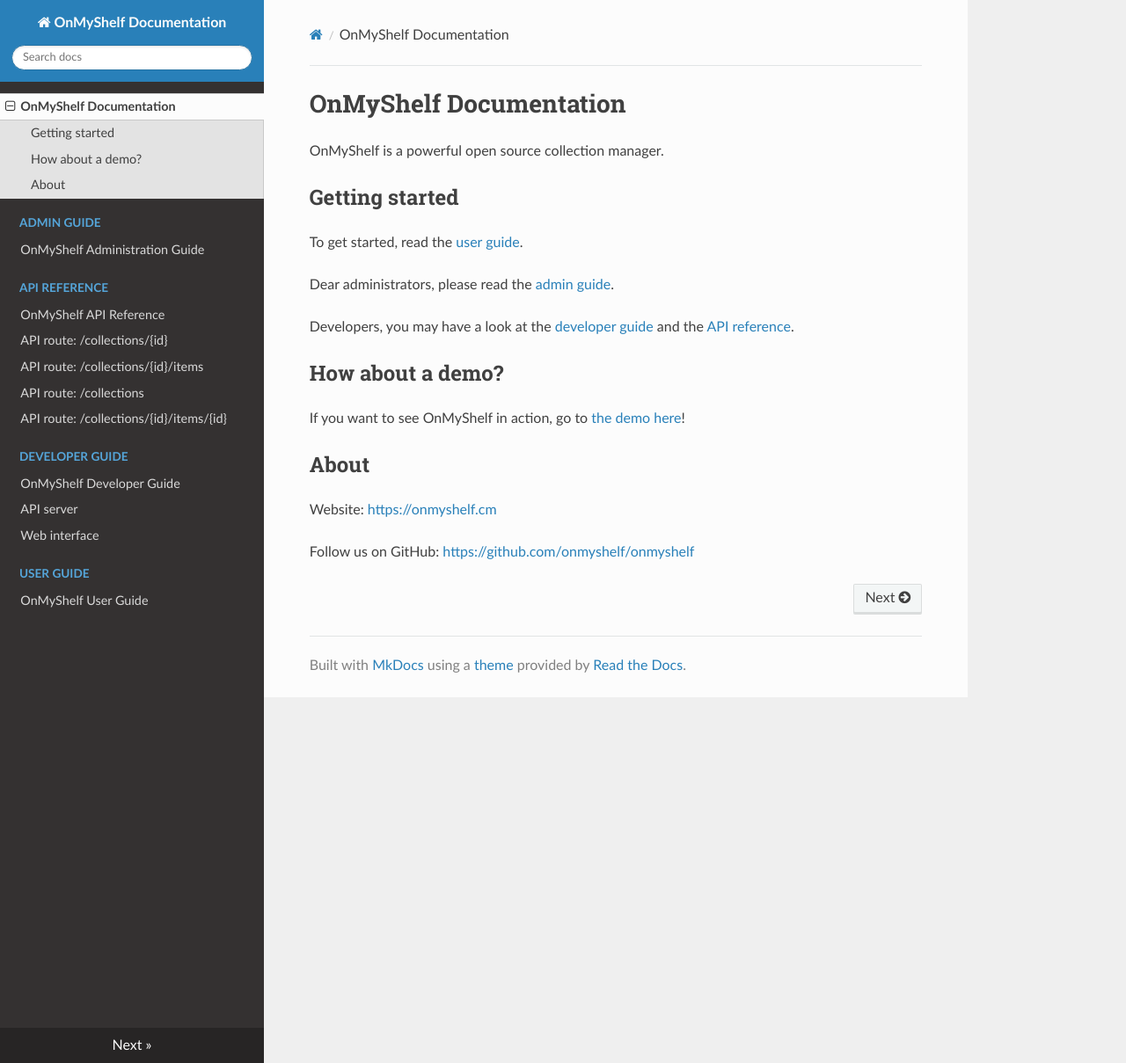
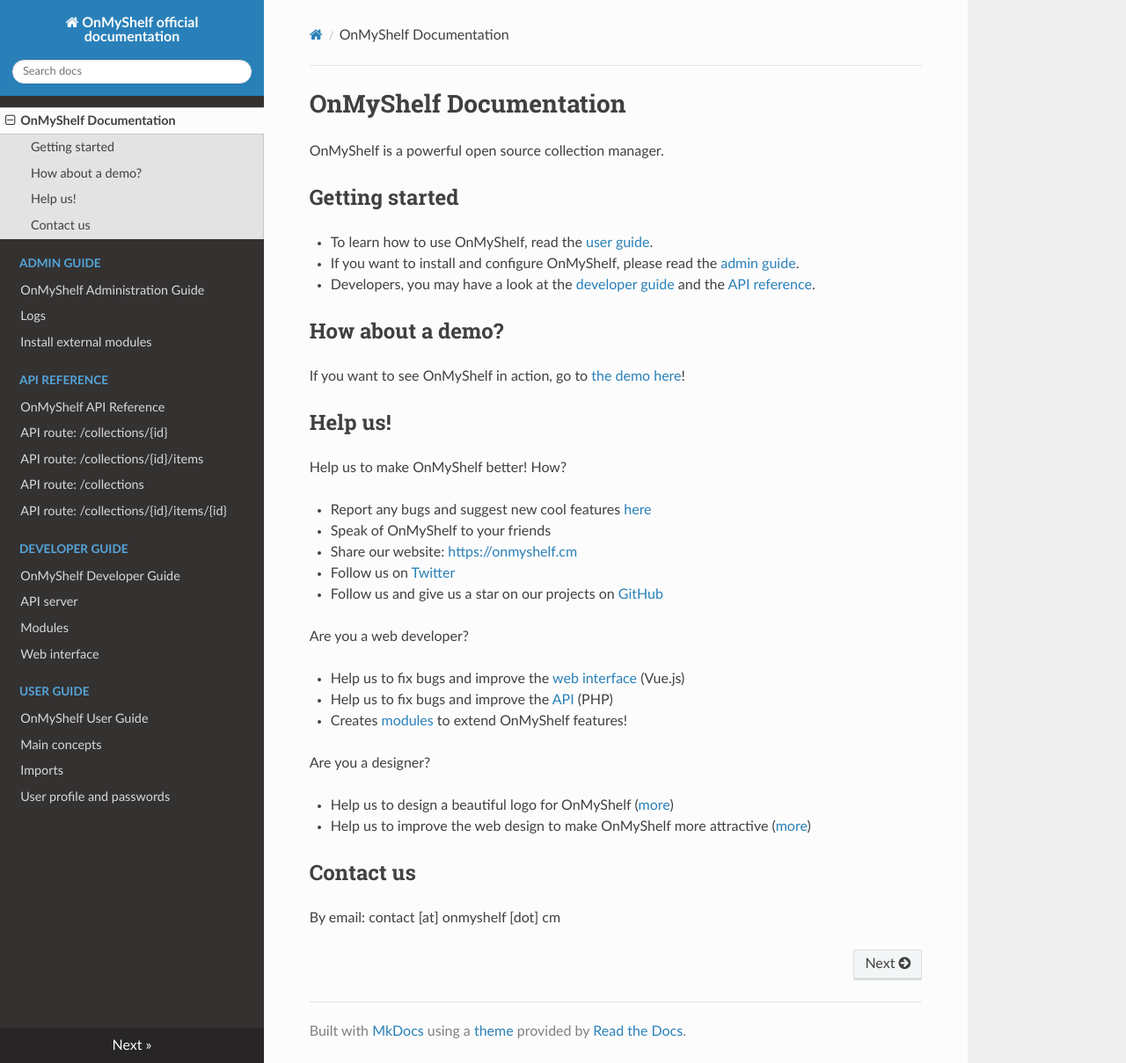
Before and after one commit to onmyshelf/docs, an MkDocs documentation site: the page built from docs/index.md, in a window 1280 px wide and 1209 px high. Shown: the whole window at 88% size. Built offline with MkDocs 1.6.1, drawn with Linux system fonts in a browser that asks for light colours; nearby versions of some CDN libraries.

Commit message:
Various improvements

```diff
--- a/docs/index.md
+++ b/docs/index.md
@@ -3,16 +3,32 @@
 OnMyShelf is a powerful open source collection manager.
 
 ## Getting started
-To get started, read the [user guide](user-guide).
-
-Dear administrators, please read the [admin guide](admin-guide).
-
-Developers, you may have a look at the [developer guide](developer-guide) and the [API reference](api-reference).
+- To learn how to use OnMyShelf, read the [user guide](user-guide).
+- If you want to install and configure OnMyShelf, please read the [admin guide](admin-guide).
+- Developers, you may have a look at the [developer guide](developer-guide) and the [API reference](api-reference).
 
 ## How about a demo?
 If you want to see OnMyShelf in action, go to [the demo here](https://demo.onmyshelf.cm)!
 
-## About
-Website: [https://onmyshelf.cm](https://onmyshelf.cm)
+## Help us!
+Help us to make OnMyShelf better! How?
 
-Follow us on GitHub: [https://github.com/onmyshelf/onmyshelf](https://github.com/onmyshelf/onmyshelf)
+- Report any bugs and suggest new cool features [here](https://github.com/onmyshelf/onmyshelf/issues)
+- Speak of OnMyShelf to your friends
+- Share our website: [https://onmyshelf.cm](https://onmyshelf.cm)
+- Follow us on [Twitter](https://twitter.com/onmyshelfcm)
+- Follow us and give us a star on our projects on [GitHub](https://github.com/onmyshelf/onmyshelf)
+
+Are you a web developer?
+
+- Help us to fix bugs and improve the [web interface](https://github.com/onmyshelf/web) (Vue.js)
+- Help us to fix bugs and improve the [API](https://github.com/onmyshelf/api) (PHP)
+- Creates [modules](https://docs.onmyshelf.cm/developer-guide/modules/) to extend OnMyShelf features!
+
+Are you a designer?
+
+- Help us to design a beautiful logo for OnMyShelf ([more](https://github.com/onmyshelf/onmyshelf/issues/36))
+- Help us to improve the web design to make OnMyShelf more attractive ([more](https://github.com/onmyshelf/web/issues))
+
+## Contact us
+By email: contact [at] onmyshelf [dot] cm
--- a/mkdocs.yml
+++ b/mkdocs.yml
@@ -1,2 +1,2 @@
-site_name: OnMyShelf Documentation
+site_name: OnMyShelf official documentation
 theme: readthedocs
```
Also changed, not shown: README.md (+3 -1 lines), docs/admin-guide/index.md (+1 -8 lines), docs/admin-guide/logs.md (added, +6 -0 lines), docs/admin-guide/modules.md (added, +12 -0 lines), docs/developer-guide/index.md (+2 -1 lines), docs/developer-guide/modules.md (added, +13 -0 lines), docs/user-guide/concepts.md (added, +14 -0 lines), docs/user-guide/imports.md (added, +53 -0 lines), docs/user-guide/index.md (+4 -20 lines), docs/user-guide/user.md (added, +9 -0 lines).
